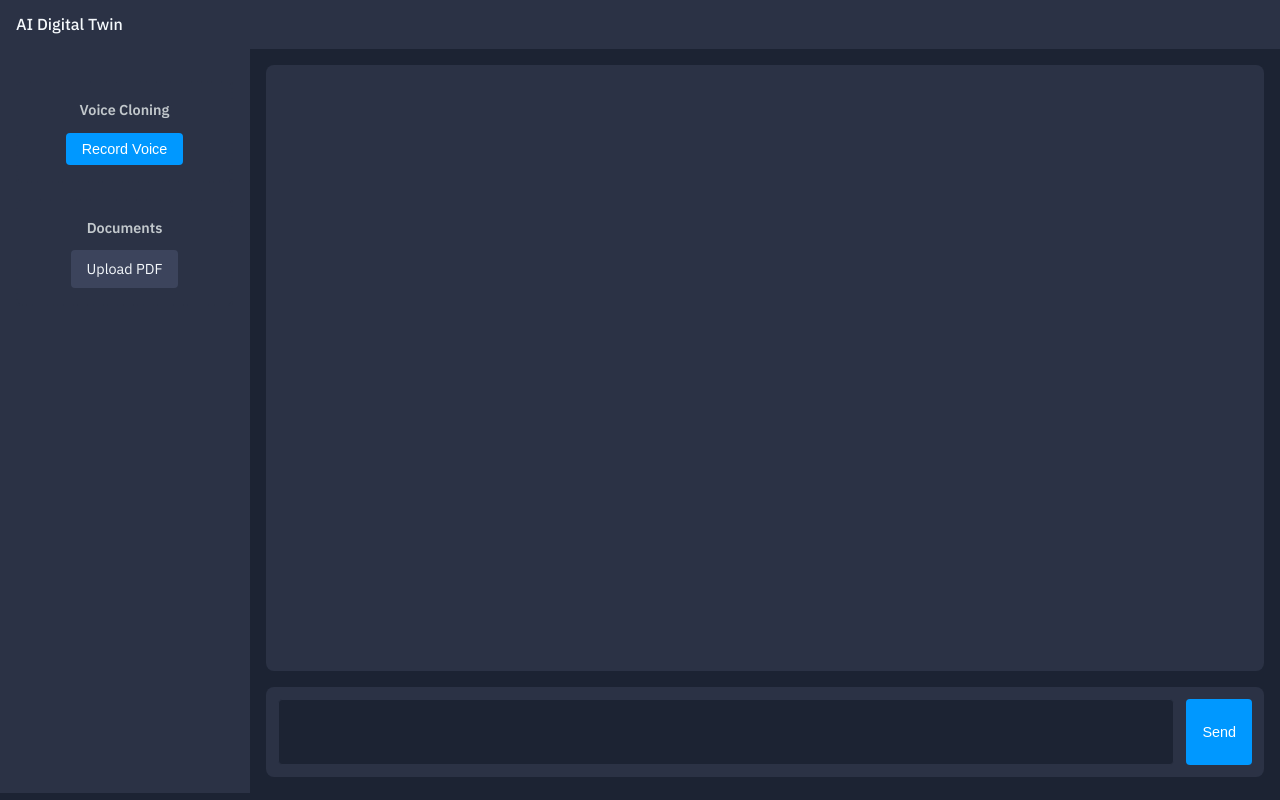
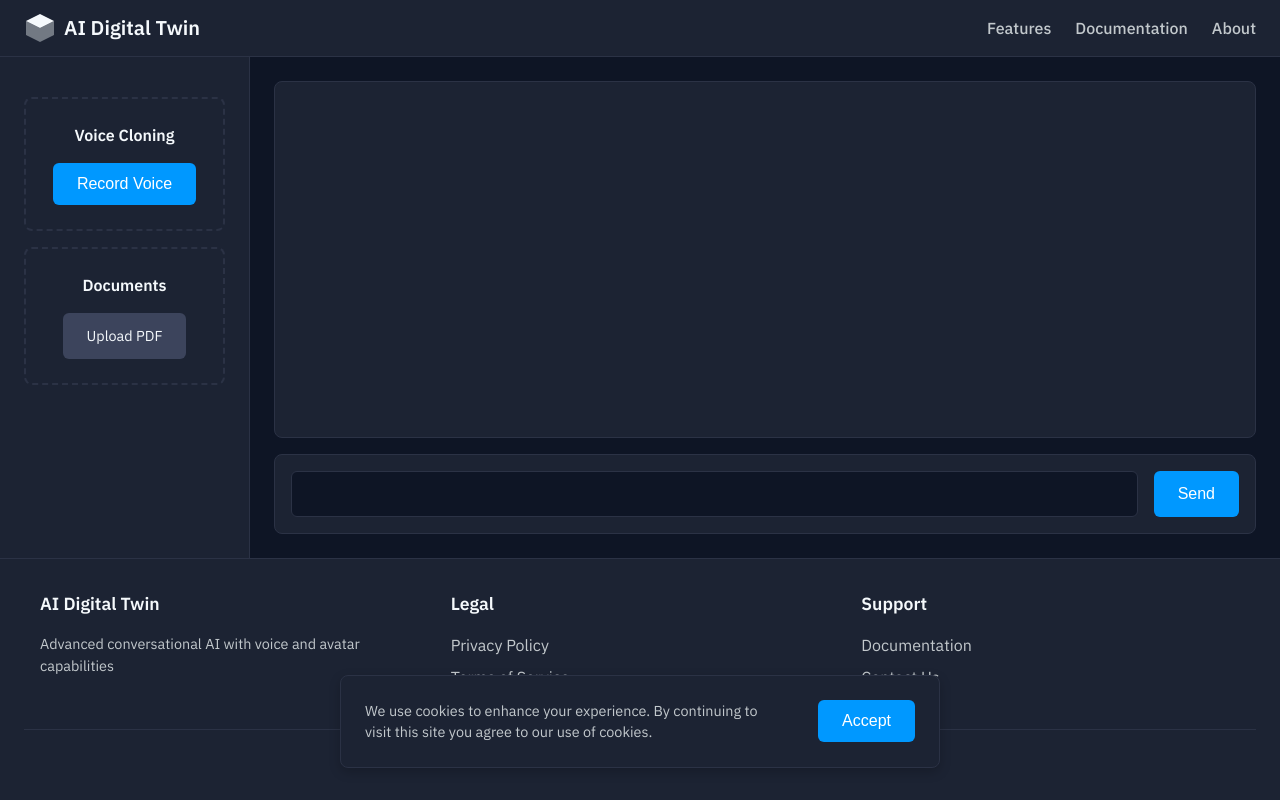
Before and after one commit to Geronimo1975/VoiceAvatarAI, a Flask app: page / in a window 1280 px wide. Run offline with Flask 3, Linux system fonts and the light colour scheme; some libraries are stand-ins or nearby versions.

Commit message:
Agent query: Please check if the new interface is displaying properly with the menu, logo, footer, and cookie consent popup. Do you see all these elements styled similar to Replit.com?
Enhance UI/UX with improved styling, navigation, cookie consent, and footer.

Screenshot: https://storage.googleapis.com/screenshot-production-us-central1/4f94a7f9-d744-49de-9b19-7bb0a7588de6/6993efe4-957d-4444-a211-ee24c158a698.jpg

```diff
--- a/static/css/style.css
+++ b/static/css/style.css
@@ -1,102 +1,166 @@
 :root {
-    --background: #1c2333;
-    --surface: #2b3245;
-    --primary: #0098ff;
-    --text: #f5f9fc;
-    --text-secondary: #c2c8cc;
-    --border: #2b3245;
-    --hover: #3c445c;
+    --background: #0E1525;
+    --surface: #1C2333;
+    --primary: #0098FF;
+    --secondary: #6CD9ED;
+    --text: #F5F9FC;
+    --text-secondary: #C2C8CC;
+    --border: #2B3245;
+    --hover: #3C445C;
+    --error: #FF4545;
+    --success: #00BA7C;
+}
+
+/* Global Styles */
+* {
+    margin: 0;
+    padding: 0;
+    box-sizing: border-box;
 }
 
 body {
     font-family: 'IBM Plex Sans', -apple-system, BlinkMacSystemFont, 'Segoe UI', Roboto, Oxygen, Ubuntu, Cantarell, 'Open Sans', 'Helvetica Neue', sans-serif;
-    margin: 0;
-    padding: 0;
     background-color: var(--background);
     color: var(--text);
     line-height: 1.5;
 }
 
+/* Container */
 .container {
-    display: grid;
-    grid-template-rows: auto 1fr;
+    display: flex;
+    flex-direction: column;
     min-height: 100vh;
 }
 
+/* Navigation */
 .top-nav {
     background-color: var(--surface);
-    padding: 0.75rem 1rem;
+    padding: 0.75rem 1.5rem;
     border-bottom: 1px solid var(--border);
     display: flex;
     align-items: center;
     justify-content: space-between;
+    position: sticky;
+    top: 0;
+    z-index: 100;
+}
+
+.nav-left {
+    display: flex;
+    align-items: center;
+    gap: 1rem;
+}
+
+.logo {
+    display: flex;
+    align-items: center;
+    gap: 0.5rem;
+    color: var(--text);
+    text-decoration: none;
+}
+
+.logo svg {
+    height: 32px;
+    width: auto;
 }
 
 .project-title {
-    font-size: 1rem;
-    font-weight: 500;
+    font-size: 1.25rem;
+    font-weight: 600;
     color: var(--text);
-    margin: 0;
 }
 
+.nav-right {
+    display: flex;
+    gap: 1.5rem;
+}
+
+.nav-link {
+    color: var(--text-secondary);
+    text-decoration: none;
+    font-weight: 500;
+    transition: color 0.2s;
+}
+
+.nav-link:hover {
+    color: var(--text);
+}
+
+/* Main Content */
 .main-content {
     display: grid;
     grid-template-columns: 250px 1fr;
-    height: calc(100vh - 3.5rem);
+    flex: 1;
+    height: calc(100vh - 60px);
 }
 
+/* Sidebar */
 .sidebar {
     background-color: var(--surface);
     border-right: 1px solid var(--border);
-    padding: 1rem;
+    padding: 1.5rem;
+    overflow-y: auto;
 }
 
+/* Workspace */
 .workspace {
     display: flex;
     flex-direction: column;
-    padding: 1rem;
+    padding: 1.5rem;
+    gap: 1rem;
+    overflow: hidden;
 }
 
+/* Chat Container */
 .chat-container {
     flex: 1;
     background-color: var(--surface);
     border-radius: 8px;
-    padding: 1rem;
-    margin-bottom: 1rem;
+    padding: 1.5rem;
     overflow-y: auto;
+    border: 1px solid var(--border);
 }
 
 .message {
     margin: 0.75rem 0;
-    padding: 0.75rem;
-    border-radius: 4px;
+    padding: 1rem;
+    border-radius: 8px;
     background-color: var(--hover);
+    animation: fadeIn 0.3s ease-in;
+}
+
+@keyframes fadeIn {
+    from { opacity: 0; transform: translateY(10px); }
+    to { opacity: 1; transform: translateY(0); }
 }
 
 .message strong {
-    color: var(--primary);
+    color: var(--secondary);
     margin-right: 0.5rem;
 }
 
+/* Input Container */
 .input-container {
     display: flex;
-    gap: 0.75rem;
-    padding: 0.75rem;
+    gap: 1rem;
+    padding: 1rem;
     background-color: var(--surface);
     border-radius: 8px;
+    border: 1px solid var(--border);
 }
 
 .input-field {
     flex: 1;
-    padding: 0.75rem;
-    border-radius: 4px;
+    padding: 0.75rem 1rem;
+    border-radius: 6px;
     border: 1px solid var(--border);
     background-color: var(--background);
     color: var(--text);
     font-family: inherit;
-    font-size: 0.9rem;
+    font-size: 1rem;
     resize: none;
-    min-height: 40px;
+    min-height: 44px;
+    transition: border-color 0.2s;
 }
 
 .input-field:focus {
@@ -104,34 +168,42 @@
     border-color: var(--primary);
 }
 
+/* Buttons */
 .button {
-    padding: 0.5rem 1rem;
-    border-radius: 4px;
+    padding: 0.75rem 1.5rem;
+    border-radius: 6px;
     border: none;
     background-color: var(--primary);
     color: white;
     font-weight: 500;
     cursor: pointer;
-    transition: opacity 0.2s;
-    font-size: 0.9rem;
+    transition: all 0.2s;
+    font-size: 1rem;
 }
 
 .button:hover {
-    opacity: 0.9;
+    background-color: var(--secondary);
+    transform: translateY(-1px);
 }
 
+/* Upload Section */
 .upload-section {
     margin: 1rem 0;
-    padding: 1rem;
+    padding: 1.5rem;
     border: 2px dashed var(--border);
-    border-radius: 4px;
+    border-radius: 8px;
     text-align: center;
+    transition: border-color 0.2s;
+}
+
+.upload-section:hover {
+    border-color: var(--primary);
 }
 
 .upload-section h3 {
-    color: var(--text-secondary);
-    font-size: 0.9rem;
-    margin: 0 0 0.75rem 0;
+    color: var(--text);
+    font-size: 1rem;
+    margin-bottom: 1rem;
 }
 
 .file-input {
@@ -140,15 +212,96 @@
 
 .file-input-label {
     display: inline-block;
-    padding: 0.5rem 1rem;
-    border-radius: 4px;
+    padding: 0.75rem 1.5rem;
+    border-radius: 6px;
     background-color: var(--hover);
     color: var(--text);
     cursor: pointer;
     font-size: 0.9rem;
-    transition: background-color 0.2s;
+    transition: all 0.2s;
 }
 
 .file-input-label:hover {
     background-color: var(--border);
+    transform: translateY(-1px);
 }
+
+/* Footer */
+.footer {
+    background-color: var(--surface);
+    border-top: 1px solid var(--border);
+    padding: 2rem 1.5rem;
+}
+
+.footer-content {
+    max-width: 1200px;
+    margin: 0 auto;
+    display: grid;
+    grid-template-columns: repeat(auto-fit, minmax(250px, 1fr));
+    gap: 2rem;
+}
+
+.footer-section h4 {
+    color: var(--text);
+    font-size: 1.1rem;
+    margin-bottom: 1rem;
+}
+
+.footer-section p {
+    color: var(--text-secondary);
+    font-size: 0.9rem;
+}
+
+.footer-link {
+    display: block;
+    color: var(--text-secondary);
+    text-decoration: none;
+    margin: 0.5rem 0;
+    transition: color 0.2s;
+}
+
+.footer-link:hover {
+    color: var(--text);
+}
+
+.footer-bottom {
+    margin-top: 2rem;
+    padding-top: 1rem;
+    border-top: 1px solid var(--border);
+    text-align: center;
+    color: var(--text-secondary);
+    font-size: 0.9rem;
+}
+
+/* Cookie Consent */
+.cookie-consent {
+    position: fixed;
+    bottom: 2rem;
+    left: 50%;
+    transform: translateX(-50%);
+    background-color: var(--surface);
+    padding: 1.5rem;
+    border-radius: 8px;
+    border: 1px solid var(--border);
+    box-shadow: 0 4px 12px rgba(0, 0, 0, 0.2);
+    display: flex;
+    align-items: center;
+    gap: 2rem;
+    z-index: 1000;
+    max-width: 600px;
+    animation: slideUp 0.3s ease-out;
+}
+
+@keyframes slideUp {
+    from { transform: translate(-50%, 100%); opacity: 0; }
+    to { transform: translate(-50%, 0); opacity: 1; }
+}
+
+.cookie-consent p {
+    color: var(--text-secondary);
+    font-size: 0.9rem;
+}
+
+.cookie-consent .button {
+    white-space: nowrap;
+}
--- a/templates/index.html
+++ b/templates/index.html
@@ -9,9 +9,27 @@
     <script src="https://cdnjs.cloudflare.com/ajax/libs/socket.io/4.0.1/socket.io.js"></script>
 </head>
 <body>
+    <div id="cookie-consent" class="cookie-consent">
+        <p>We use cookies to enhance your experience. By continuing to visit this site you agree to our use of cookies.</p>
+        <button onclick="acceptCookies()" class="button">Accept</button>
+    </div>
+
     <div class="container">
         <nav class="top-nav">
-            <h1 class="project-title">AI Digital Twin</h1>
+            <div class="nav-left">
+                <div class="logo">
+                    <svg width="32" height="32" viewBox="0 0 32 32" fill="none">
+                        <path d="M16 2L2 9L16 16L30 9L16 2Z" fill="currentColor"/>
+                        <path d="M2 23L16 30L30 23V9L16 16L2 9V23Z" fill="currentColor" fill-opacity="0.4"/>
+                    </svg>
+                    <span class="project-title">AI Digital Twin</span>
+                </div>
+            </div>
+            <div class="nav-right">
+                <a href="#features" class="nav-link">Features</a>
+                <a href="#docs" class="nav-link">Documentation</a>
+                <a href="#about" class="nav-link">About</a>
+            </div>
         </nav>
 
         <div class="main-content">
@@ -47,6 +65,28 @@
                 </div>
             </main>
         </div>
+
+        <footer class="footer">
+            <div class="footer-content">
+                <div class="footer-section">
+                    <h4>AI Digital Twin</h4>
+                    <p>Advanced conversational AI with voice and avatar capabilities</p>
+                </div>
+                <div class="footer-section">
+                    <h4>Legal</h4>
+                    <a href="/privacy" class="footer-link">Privacy Policy</a>
+                    <a href="/terms" class="footer-link">Terms of Service</a>
+                </div>
+                <div class="footer-section">
+                    <h4>Support</h4>
+                    <a href="/docs" class="footer-link">Documentation</a>
+                    <a href="/contact" class="footer-link">Contact Us</a>
+                </div>
+            </div>
+            <div class="footer-bottom">
+                <p>&copy; 2025 AI Digital Twin. All rights reserved.</p>
+            </div>
+        </footer>
     </div>
 
     <script src="{{ url_for('static', filename='js/websocket.js') }}"></script>
```
Also changed, not shown: static/js/main.js (+34 -0 lines).
